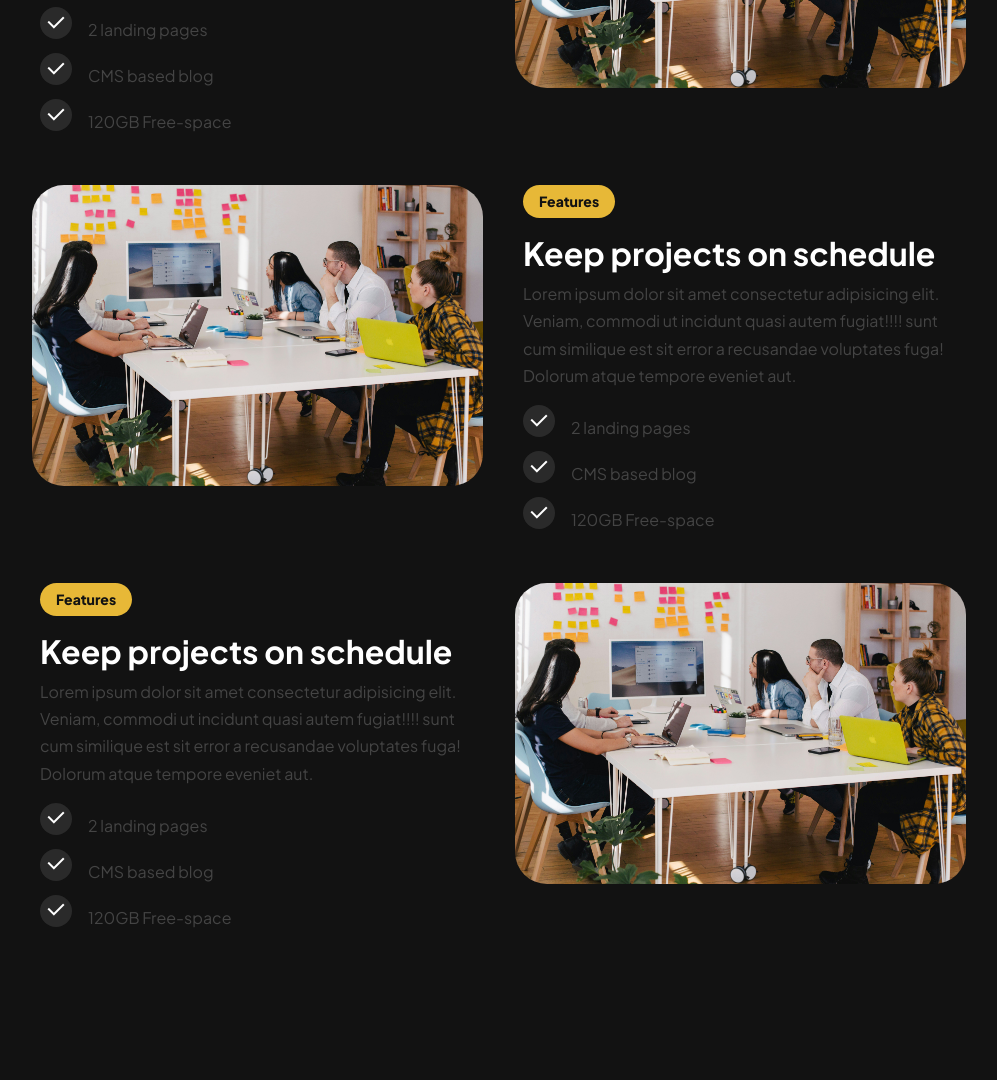
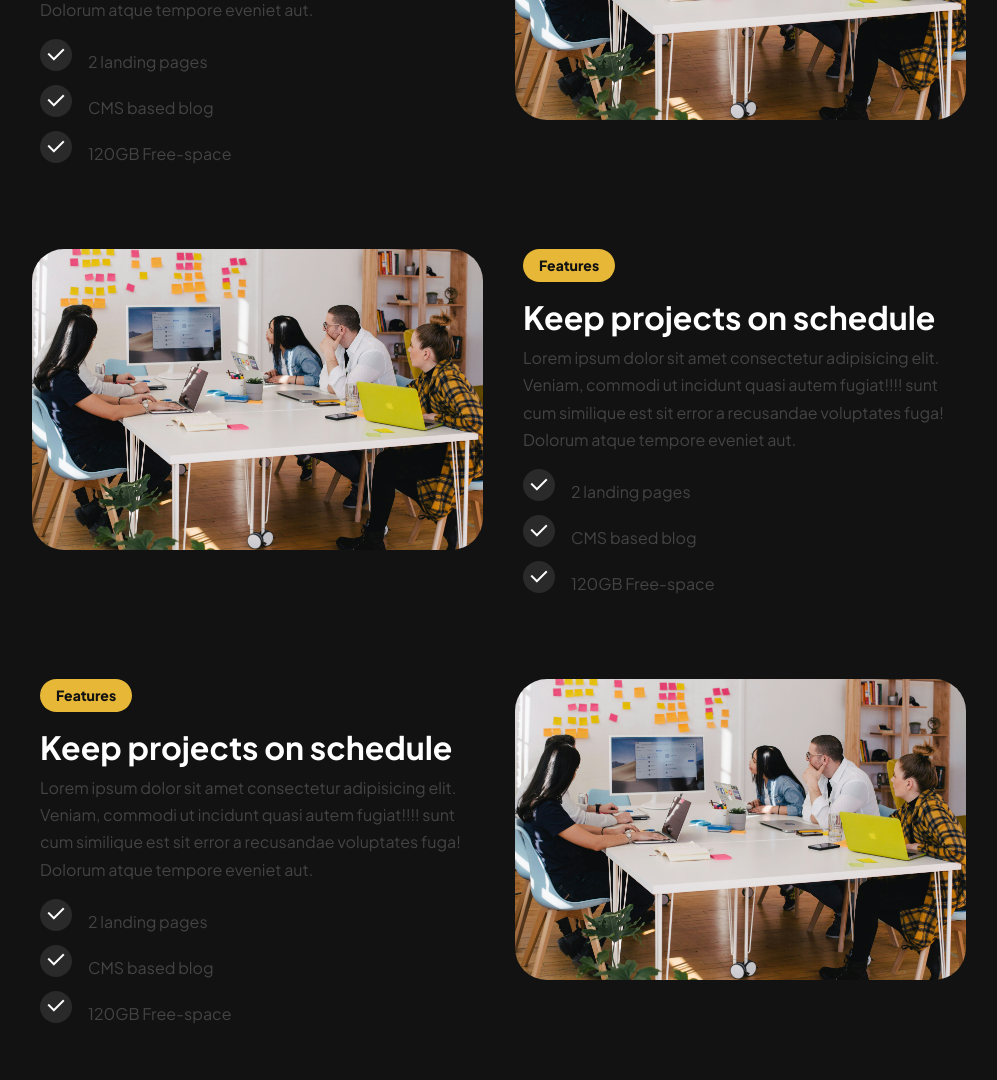
Before and after one commit to alecbideri/landex, a plain HTML site: page index.html in a window 1280 px wide. Shown: the part 2499-3579 px from the top of the page, without its empty margins (137-1134 px from the left). Drawn offline with nearby package versions, Linux system fonts and the light colour scheme.

Commit message:
Updating style

```diff
--- a/Assets/CSS/style.css
+++ b/Assets/CSS/style.css
@@ -180,7 +180,7 @@ section{
 
 /* features style */
 
-#Features .row{
+#features .row{
   margin-top: 8px;
 }
 
```
